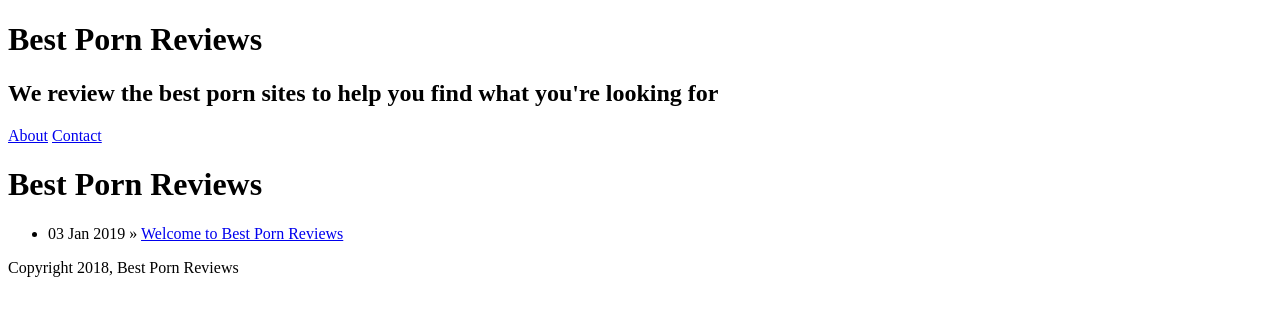
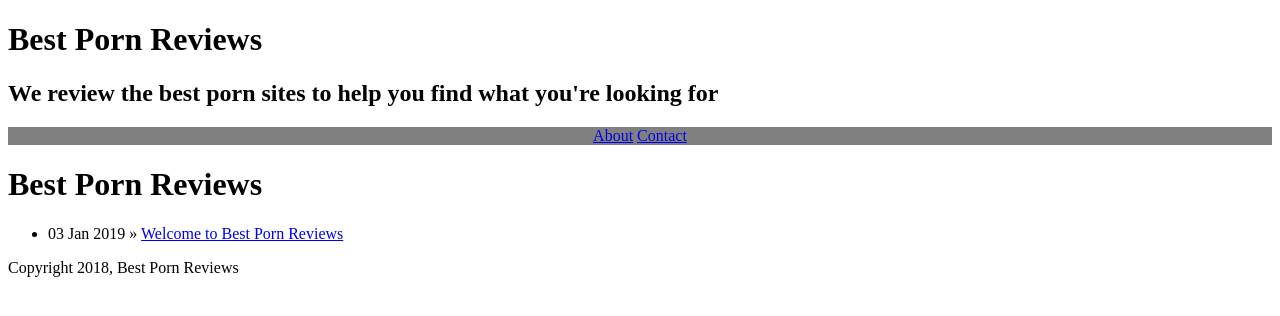
Before and after one commit to bestpornreviews/bestpornreviews.github.io, a Jekyll site: the page built from index.html, in a window 1280 px wide. Shown: the top 316 px of the page. Built offline with Jekyll 4.4.1, drawn with Linux system fonts in a browser that asks for light colours.

Commit message:
Update style.css

```diff
--- a/assets/css/style.css
+++ b/assets/css/style.css
@@ -7,6 +7,7 @@
   display: inline-block;
   padding: 4px 12px;
 }
-.nav-item {
+.nav-bar {
   text-align: center;
+  background: grey;
 }
```
